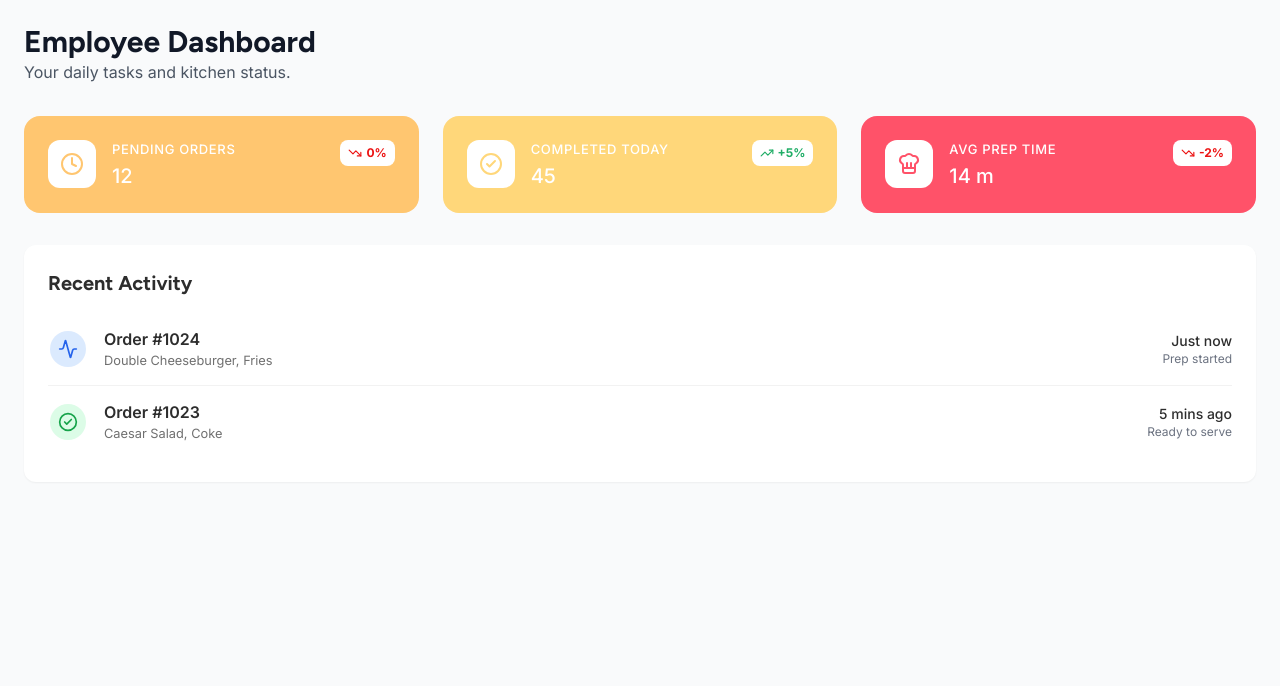
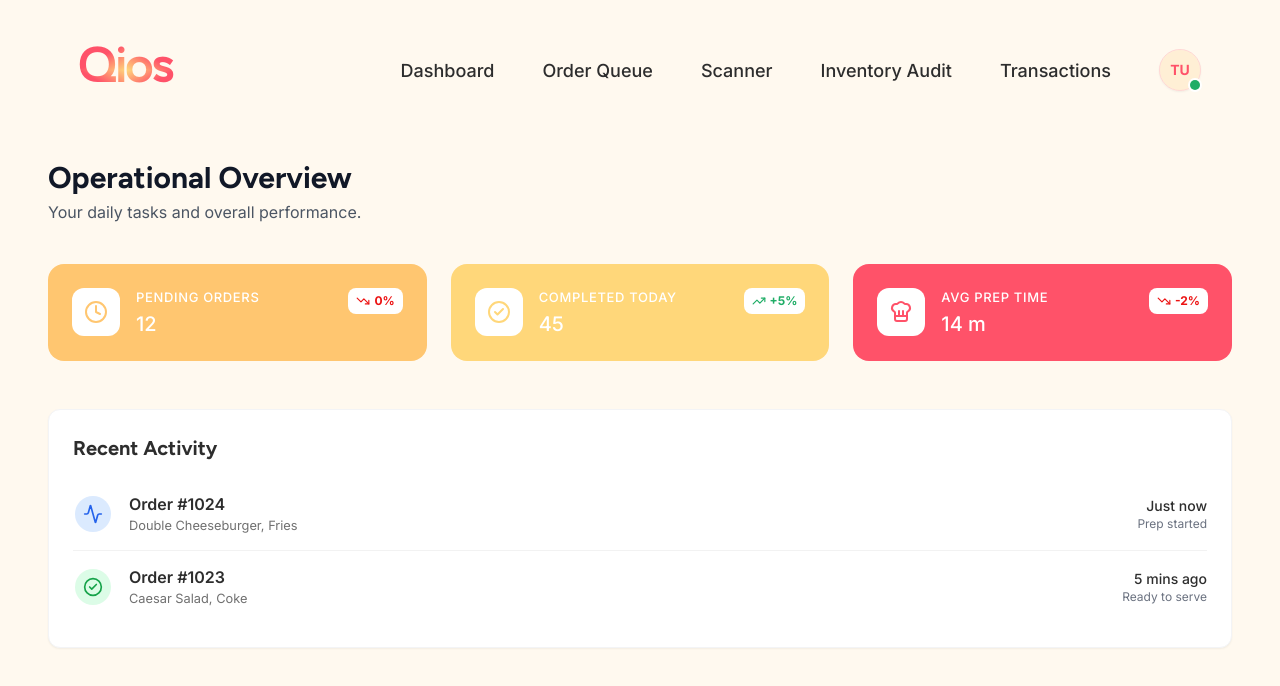
Before and after one commit to ShanRaboy11/Qios, a Next.js app: page /1/employee/dashboard in a window 1280 px wide. Shown: the top 686 px of the page. Built offline with nearby package versions, Linux system fonts and the light colour scheme.

Commit message:
feat:employee dashboard - Macatual

```diff
--- a/src/app/(employee)/[id]/employee/dashboard/page.tsx
+++ b/src/app/(employee)/[id]/employee/dashboard/page.tsx
@@ -1,9 +1,12 @@
 "use client";
 
 import React, { use } from "react";
+import { useRouter } from "next/navigation";
 import { KPICard } from "@/components/molecules/KPICard";
 import { DashboardListItem } from "@/components/molecules/DashboardListItem";
 import { Clock, CheckCircle2, ChefHat, Activity } from "lucide-react";
+import { Navbar } from "@/components/organisms/navbar";
+import { motion, AnimatePresence } from "framer-motion";
 
 export default function EmployeeDashboard({
   params,
@@ -11,15 +14,36 @@ export default function EmployeeDashboard({
   params: Promise<{ id: string }>;
 }) {
   const { id } = use(params);
+  const router = useRouter();
 
   return (
-    <div className="flex flex-col min-h-screen bg-gray-50 p-6">
-      <header className="mb-8">
-        <h1 className="text-3xl font-bold text-gray-900">Employee Dashboard</h1>
-        <p className="text-gray-600">Your daily tasks and kitchen status.</p>
+    <div className="flex flex-col min-h-screen bg-bg-primary">
+      <Navbar
+        type="employee"
+        activeView="dashboard"
+        onNavigate={(view) => {
+          if (view === "dashboard") return;
+          router.push(`/${id}/employee/${view}`);
+        }}
+        className="z-[100]"
+      />
+
+      <div className="flex-1 max-w-[1440px] w-full mx-auto p-4 md:p-8 lg:p-12 mt-28 relative z-10">
+        <AnimatePresence mode="wait">
+          <motion.div
+            key="employee-dashboard"
+            initial={{ opacity: 0, y: 20 }}
+            animate={{ opacity: 1, y: 0 }}
+            exit={{ opacity: 0, y: -20 }}
+            transition={{ duration: 0.3, ease: "easeInOut" }}
+            className="flex flex-col w-full gap-6 md:gap-8"
+          >
+            <header className="mb-2">
+              <h1 className="text-3xl font-bold text-gray-900">Operational Overview</h1>
+              <p className="text-gray-600 mt-1">Your daily tasks and overall performance.</p>
             </header>
 
-      <div className="grid grid-cols-1 md:grid-cols-3 gap-6 mb-8">
+            <div className="grid grid-cols-1 md:grid-cols-3 gap-6">
               <KPICard
                 title="Pending Orders"
                 value="12"
@@ -46,7 +70,7 @@ export default function EmployeeDashboard({
               />
             </div>
 
-      <div className="bg-white rounded-xl shadow-sm p-6">
+            <div className="bg-white rounded-xl shadow-sm border border-gray-100 p-6 mt-4">
               <h2 className="text-xl font-bold mb-4">Recent Activity</h2>
               <div className="space-y-0">
                 <DashboardListItem
@@ -82,6 +106,9 @@ export default function EmployeeDashboard({
                 />
               </div>
             </div>
+          </motion.div>
+        </AnimatePresence>
+      </div>
     </div>
   );
 }
--- /dev/null
+++ b/src/app/(employee)/[id]/employee/inventory_audit/page.tsx
@@ -0,0 +1,57 @@
+"use client";
+
+import React, { use } from "react";
+import { useRouter } from "next/navigation";
+import { Navbar } from "@/components/organisms/navbar";
+import { motion, AnimatePresence } from "framer-motion";
+
+export default function InventoryAuditPage({
+  params,
+}: {
+  params: Promise<{ id: string }>;
+}) {
+  const { id } = use(params);
+  const router = useRouter();
+
+  return (
+    <div className="flex flex-col min-h-screen bg-bg-primary">
+      <Navbar
+        type="employee"
+        activeView="inventory_audit"
+        onNavigate={(view) => {
+          if (view === "inventory_audit") return;
+          router.push(`/${id}/employee/${view}`);
+        }}
+        className="z-[100]"
+      />
+
+      <div className="flex-1 max-w-[1440px] w-full mx-auto p-4 md:p-8 lg:p-12 mt-28 relative z-10">
+        <AnimatePresence mode="wait">
+          <motion.div
+            key="employee-inventory"
+            initial={{ opacity: 0, y: 20 }}
+            animate={{ opacity: 1, y: 0 }}
+            exit={{ opacity: 0, y: -20 }}
+            transition={{ duration: 0.3, ease: "easeInOut" }}
+            className="flex flex-col w-full gap-6 md:gap-8"
+          >
+            <header className="mb-2">
+              <h1 className="text-3xl font-bold text-gray-900">Inventory Audit</h1>
+              <p className="text-gray-600 mt-1">Quick stock updates and low stock alerts.</p>
+            </header>
+
+            <div className="bg-white rounded-xl shadow-sm border border-gray-100 p-12 text-center">
+              <div className="text-gray-400 mb-4">
+                <svg className="w-16 h-16 mx-auto" fill="none" viewBox="0 0 24 24" stroke="currentColor">
+                  <path strokeLinecap="round" strokeLinejoin="round" strokeWidth={1.5} d="M9 5H7a2 2 0 00-2 2v12a2 2 0 002 2h10a2 2 0 002-2V7a2 2 0 00-2-2h-2M9 5a2 2 0 002 2h2a2 2 0 002-2M9 5a2 2 0 012-2h2a2 2 0 012 2" />
+                </svg>
+              </div>
+              <h3 className="text-lg font-bold text-gray-900 mb-2">Inventory System Placeholder</h3>
+              <p className="text-gray-500 max-w-md mx-auto">The full inventory audit list will be populated here, allowing staff to quickly update quantities directly from the floor.</p>
+            </div>
+          </motion.div>
+        </AnimatePresence>
+      </div>
+    </div>
+  );
+}
--- /dev/null
+++ b/src/app/(employee)/[id]/employee/queue/page.tsx
@@ -0,0 +1,45 @@
+"use client";
+
+import React, { use } from "react";
+import { useRouter } from "next/navigation";
+import { Navbar } from "@/components/organisms/navbar";
+import KitchenPreparationDashboard from "@/components/organisms/KitchenPreparationDashboard";
+import { motion, AnimatePresence } from "framer-motion";
+
+export default function OrderQueuePage({
+  params,
+}: {
+  params: Promise<{ id: string }>;
+}) {
+  const { id } = use(params);
+  const router = useRouter();
+
+  return (
+    <div className="flex flex-col min-h-screen bg-bg-primary">
+      <Navbar
+        type="employee"
+        activeView="queue"
+        onNavigate={(view) => {
+          if (view === "queue") return;
+          router.push(`/${id}/employee/${view}`);
+        }}
+        className="z-[100]"
+      />
+
+      <div className="flex-1 w-full pt-20 relative z-10">
+        <AnimatePresence mode="wait">
+          <motion.div
+            key="employee-queue"
+            initial={{ opacity: 0, y: 20 }}
+            animate={{ opacity: 1, y: 0 }}
+            exit={{ opacity: 0, y: -20 }}
+            transition={{ duration: 0.3, ease: "easeInOut" }}
+            className="w-full h-[calc(100vh-80px)]"
+          >
+            <KitchenPreparationDashboard />
+          </motion.div>
+        </AnimatePresence>
+      </div>
+    </div>
+  );
+}
--- /dev/null
+++ b/src/app/(employee)/[id]/employee/scanner/page.tsx
@@ -0,0 +1,45 @@
+"use client";
+
+import React, { use } from "react";
+import { useRouter } from "next/navigation";
+import { Navbar } from "@/components/organisms/navbar";
+import { QrScanner } from "@/components/organisms/QrScanner";
+import { motion, AnimatePresence } from "framer-motion";
+
+export default function ScannerPage({
+  params,
+}: {
+  params: Promise<{ id: string }>;
+}) {
+  const { id } = use(params);
+  const router = useRouter();
+
+  return (
+    <div className="flex flex-col min-h-screen bg-bg-primary">
+      <Navbar
+        type="employee"
+        activeView="scanner"
+        onNavigate={(view) => {
+          if (view === "scanner") return;
+          router.push(`/${id}/employee/${view}`);
+        }}
+        className="z-[100]"
+      />
+
+      <div className="flex-1 max-w-[1440px] w-full mx-auto p-4 md:p-8 lg:p-12 mt-28 relative z-10 flex flex-col items-center justify-center">
+        <AnimatePresence mode="wait">
+          <motion.div
+            key="employee-scanner"
+            initial={{ opacity: 0, y: 20 }}
+            animate={{ opacity: 1, y: 0 }}
+            exit={{ opacity: 0, y: -20 }}
+            transition={{ duration: 0.3, ease: "easeInOut" }}
+            className="w-full flex justify-center"
+          >
+            <QrScanner />
+          </motion.div>
+        </AnimatePresence>
+      </div>
+    </div>
+  );
+}
--- /dev/null
+++ b/src/app/(employee)/[id]/employee/transactions/page.tsx
@@ -0,0 +1,57 @@
+"use client";
+
+import React, { use } from "react";
+import { useRouter } from "next/navigation";
+import { Navbar } from "@/components/organisms/navbar";
+import { motion, AnimatePresence } from "framer-motion";
+
+export default function TransactionsPage({
+  params,
+}: {
+  params: Promise<{ id: string }>;
+}) {
+  const { id } = use(params);
+  const router = useRouter();
+
+  return (
+    <div className="flex flex-col min-h-screen bg-bg-primary">
+      <Navbar
+        type="employee"
+        activeView="transactions"
+        onNavigate={(view) => {
+          if (view === "transactions") return;
+          router.push(`/${id}/employee/${view}`);
+        }}
+        className="z-[100]"
+      />
+
+      <div className="flex-1 max-w-[1440px] w-full mx-auto p-4 md:p-8 lg:p-12 mt-28 relative z-10">
+        <AnimatePresence mode="wait">
+          <motion.div
+            key="employee-transactions"
+            initial={{ opacity: 0, y: 20 }}
+            animate={{ opacity: 1, y: 0 }}
+            exit={{ opacity: 0, y: -20 }}
+            transition={{ duration: 0.3, ease: "easeInOut" }}
+            className="flex flex-col w-full gap-6 md:gap-8"
+          >
+            <header className="mb-2">
+              <h1 className="text-3xl font-bold text-gray-900">Shift Transactions</h1>
+              <p className="text-gray-600 mt-1">Review today's orders and process refunds.</p>
+            </header>
+
+            <div className="bg-white rounded-xl shadow-sm border border-gray-100 p-12 text-center">
+              <div className="text-gray-400 mb-4">
+                <svg className="w-16 h-16 mx-auto" fill="none" viewBox="0 0 24 24" stroke="currentColor">
+                  <path strokeLinecap="round" strokeLinejoin="round" strokeWidth={1.5} d="M9 7h6m0 10v-3m-3 3h.01M9 17h.01M9 14h.01M12 14h.01M15 11h.01M12 11h.01M9 11h.01M7 21h10a2 2 0 002-2V5a2 2 0 00-2-2H7a2 2 0 00-2 2v14a2 2 0 002 2z" />
+                </svg>
+              </div>
+              <h3 className="text-lg font-bold text-gray-900 mb-2">Transactions Ledger Placeholder</h3>
+              <p className="text-gray-500 max-w-md mx-auto">A table of today's completed orders will appear here, giving cashiers the ability to quickly reprint tickets or process voids.</p>
+            </div>
+          </motion.div>
+        </AnimatePresence>
+      </div>
+    </div>
+  );
+}
--- a/src/components/organisms/KitchenPreparationDashboard.tsx
+++ b/src/components/organisms/KitchenPreparationDashboard.tsx
@@ -170,7 +170,7 @@ export default function KitchenPreparationDashboard() {
   );
 
   return (
-    <div className="flex flex-col bg-[#F8FAFC] min-h-screen p-4 md:p-6 lg:p-8 gap-6 md:gap-8 font-inter">
+    <div className="flex flex-col min-h-screen p-4 md:p-6 lg:p-8 gap-6 md:gap-8 font-inter bg-transparent">
       {/* Dashboard Header Element */}
       <div className="flex flex-col md:flex-row md:justify-between md:items-end gap-4 bg-white p-6 rounded-2xl shadow-[0_2px_10px_rgba(0,0,0,0.02)] border border-gray-100">
         <div>
--- a/src/components/organisms/navbar.tsx
+++ b/src/components/organisms/navbar.tsx
@@ -9,7 +9,7 @@ import Link from "next/link";
 
 interface NavbarProps {
   variant?: "filled" | "transparent";
-  type?: "default" | "admin" | "tenant";
+  type?: "default" | "admin" | "tenant" | "employee";
   activeView?: string;
   onNavigate?: (view: string) => void;
   className?: string;
@@ -80,12 +80,22 @@ export const Navbar = ({
     { label: "Audit Logs", href: "#", id: "audit_logs" },
   ];
 
+  const employeeLinks = [
+    { label: "Dashboard", href: "#", id: "dashboard" },
+    { label: "Order Queue", href: "#", id: "queue" },
+    { label: "Scanner", href: "#", id: "scanner" },
+    { label: "Inventory Audit", href: "#", id: "inventory_audit" },
+    { label: "Transactions", href: "#", id: "transactions" },
+  ];
+
   const links =
     type === "admin"
       ? adminLinks
       : type === "tenant"
         ? tenantLinks
-        : defaultLinks;
+        : type === "employee"
+          ? employeeLinks
+          : defaultLinks;
 
   return (
     <nav
@@ -108,9 +118,9 @@ export const Navbar = ({
       />
 
       <Link
-        href={type === "admin" || type === "tenant" ? "#" : "/"}
+        href={type === "admin" || type === "tenant" || type === "employee" ? "#" : "/"}
         onClick={(e) => {
-          if (type === "admin" || type === "tenant") {
+          if (type === "admin" || type === "tenant" || type === "employee") {
             e.preventDefault();
             onNavigate?.("dashboard");
           }
@@ -143,7 +153,7 @@ export const Navbar = ({
             key={link.id}
             href={link.href}
             onClick={(e) => {
-              if (type === "admin" || type === "tenant") {
+              if (type === "admin" || type === "tenant" || type === "employee") {
                 e.preventDefault();
                 onNavigate?.(link.id);
               }
@@ -161,7 +171,7 @@ export const Navbar = ({
           </a>
         ))}
 
-        {type !== "admin" && type !== "tenant" ? (
+        {type !== "admin" && type !== "tenant" && type !== "employee" ? (
           <div className="shrink-0">
             <Link href="/onboarding">
               <Button
@@ -191,10 +201,10 @@ export const Navbar = ({
               <div className="absolute right-0 top-[calc(100%+12px)] w-56 bg-white border border-gray-100 rounded-2xl shadow-xl overflow-hidden animate-in fade-in zoom-in-95 duration-200 py-2">
                 <div className="px-4 py-3 border-b border-gray-50 mb-2">
                   <p className="text-[15px] font-bold text-text-primary truncate">
-                    {type === "admin" ? "Admin User" : "Tenant User"}
+                    {type === "admin" ? "Admin User" : type === "employee" ? "Employee User" : "Tenant User"}
                   </p>
                   <p className="text-[13px] text-text-secondary truncate mt-0.5">
-                    {type === "admin" ? "admin@qios.com" : "tenant@qios.com"}
+                    {type === "admin" ? "admin@qios.com" : type === "employee" ? "employee@qios.com" : "tenant@qios.com"}
                   </p>
                 </div>
                 <button
@@ -259,7 +269,7 @@ export const Navbar = ({
             key={link.id}
             href={link.href}
             onClick={(e) => {
-              if (type === "admin" || type === "tenant") {
+              if (type === "admin" || type === "tenant" || type === "employee") {
                 e.preventDefault();
                 onNavigate?.(link.id);
               }
@@ -267,8 +277,9 @@ export const Navbar = ({
             }}
             className={cn(
               "transition-colors font-inter font-medium text-[18px] active:opacity-70",
-              ((type === "admin" || type === "tenant") &&
+              ((type === "admin" || type === "tenant" || type === "employee") &&
                 activeView === link.id) ||
+
                 (type === "default" && link.id === "home")
                 ? "text-brand-accent"
                 : "text-text-primary hover:text-brand-accent active:text-brand-accent",
```
Lines whose indentation alone changed are shown as unchanged.
